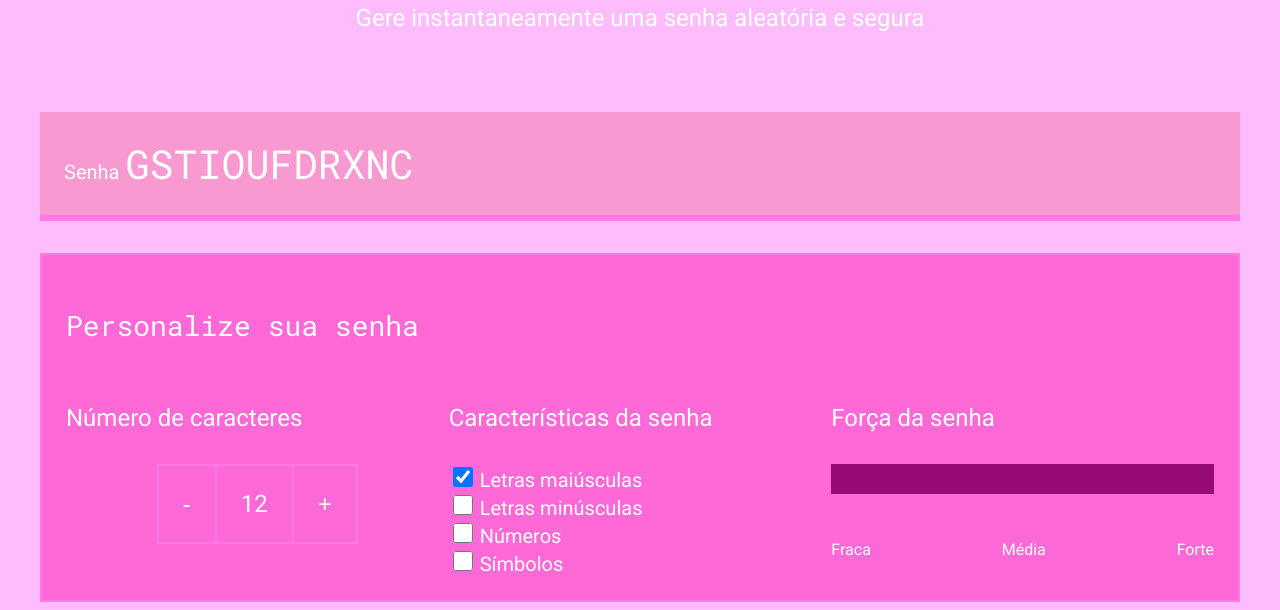
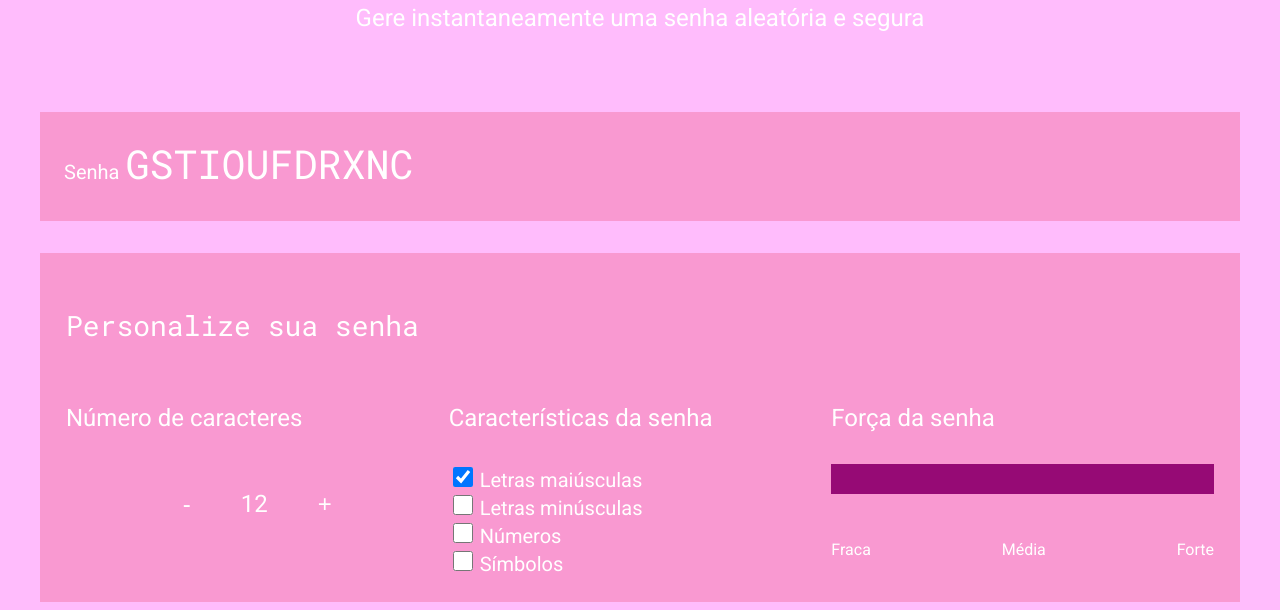
Before and after one commit to aninhaa01/2T-1Bloco-1PJ, a plain HTML site: page index.html in a window 1280 px wide. Shown: the part 276-886 px from the top of the page. Drawn offline with Linux system fonts and the light colour scheme.

Commit message:
Add files via upload

```diff
--- a/style.css
+++ b/style.css
@@ -4,8 +4,8 @@
     --branco: white;
     --cor-de-fundo: #ffbcfc;
     --fundo-senha: #f999d1;
-    --fundo-texto: #ff68d7;
-    --borda: #ff7ae7;
+    --fundo-texto:  #f999d1;
+    --borda:  #f999d1;
     --roboto: 'Roboto', sans-serif;
     --roboto-mono: 'Roboto Mono', monospace;
 }
```
